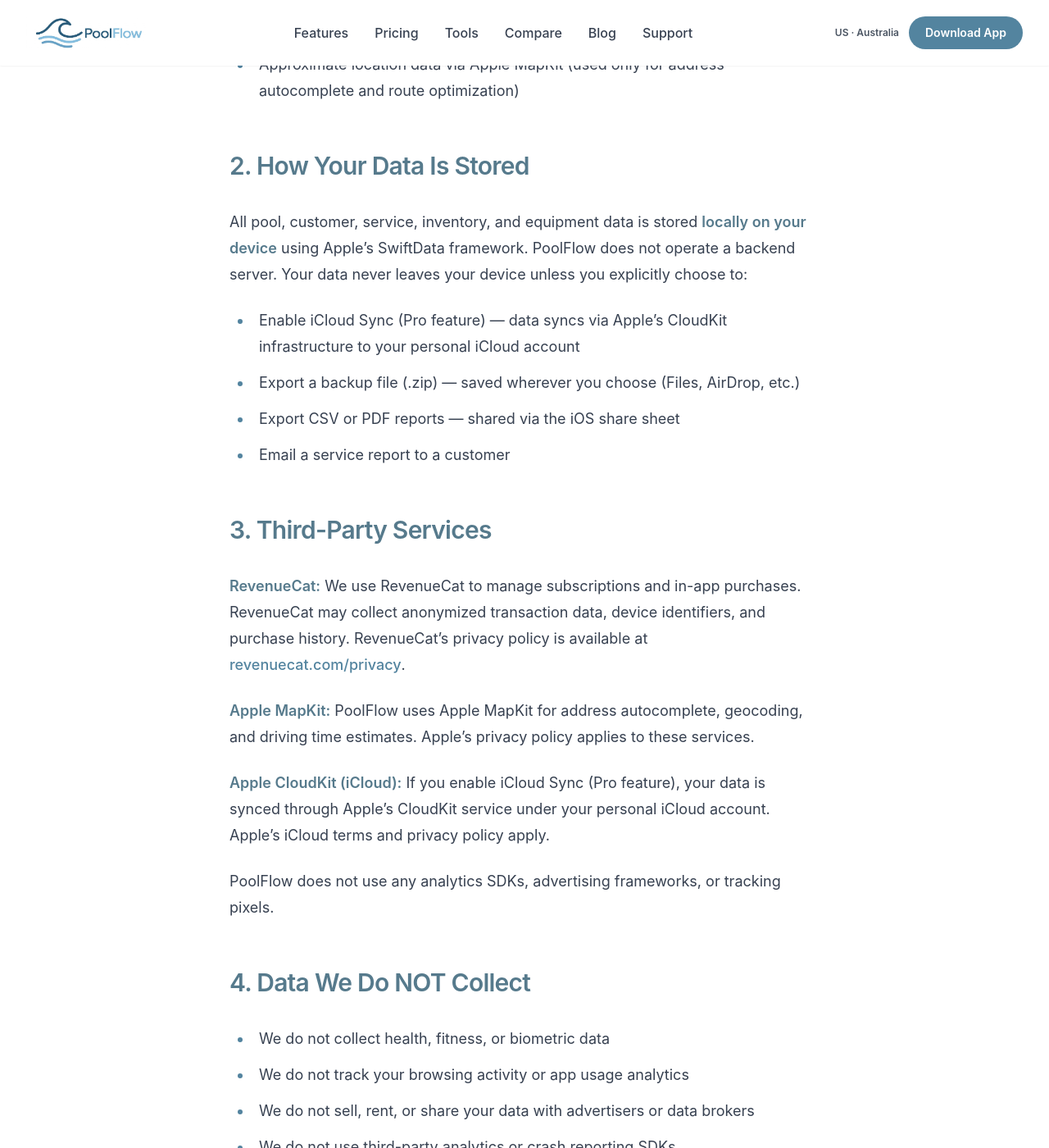
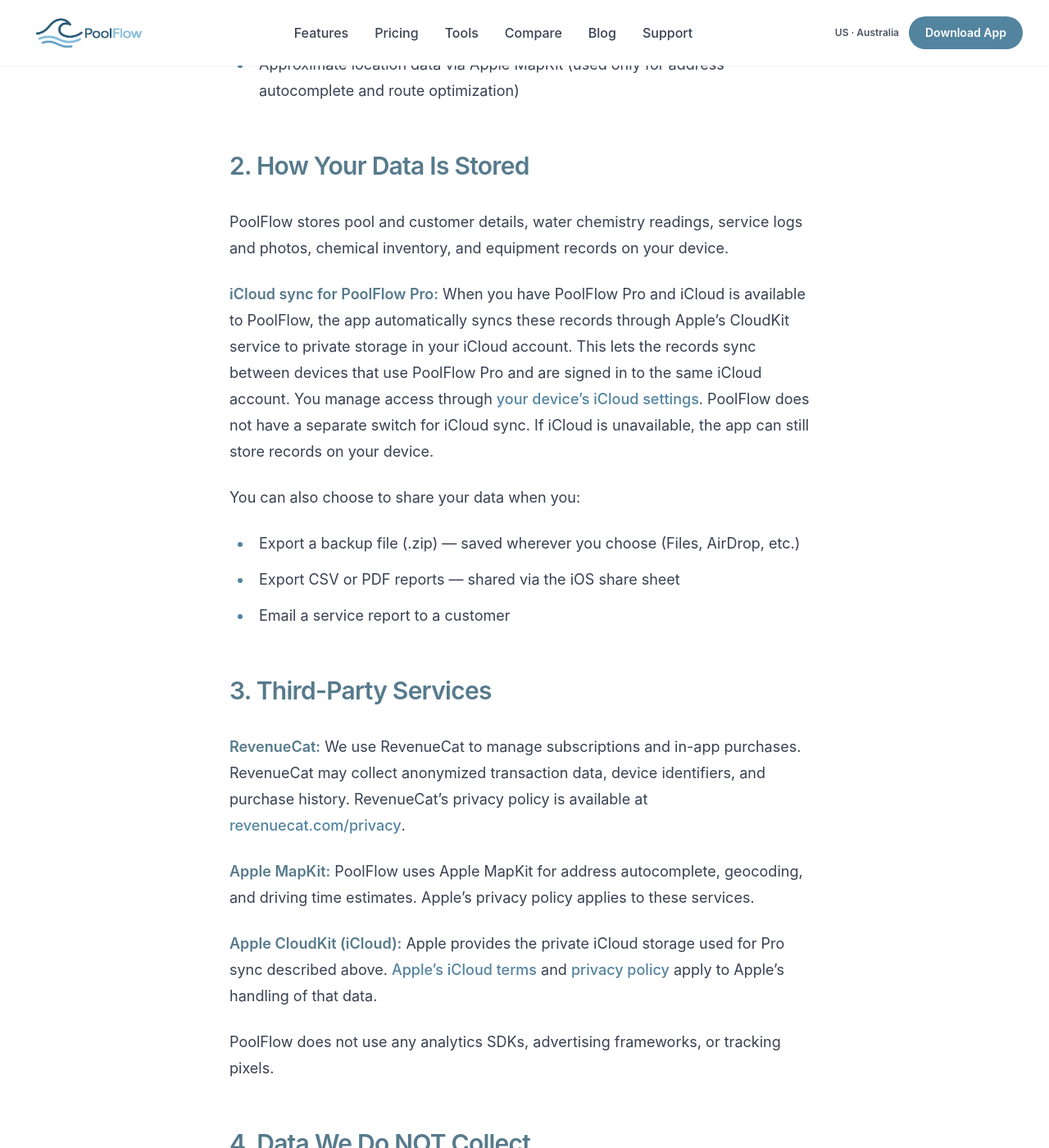
Before and after one commit to AlexHuggler/LCI_tracker, a Jekyll site: the page built from privacy-policy.md, in a window 1280 px wide and 1400 px high, scrolled down 869 px. Shown: the whole window at 82% size. Built offline with Jekyll 4.4.1, drawn with Linux system fonts in a browser that asks for light colours; some of the changed text lies outside the part shown.

Commit message:
Clarify automatic iCloud sync in PoolFlow privacy policy (#54)

```diff
--- a/privacy-policy.md
+++ b/privacy-policy.md
@@ -2,11 +2,11 @@
 layout: page
 title: "Privacy Policy"
 permalink: /privacy-policy/
-description: "PoolFlow privacy policy. Learn how your data is handled. PoolFlow stores all data locally on your device with no backend server."
+description: "Learn how PoolFlow stores data on your device and uses private iCloud sync for Pro subscribers."
 sitemap: true
 ---
 
-Effective Date: February 24, 2026 · Last Updated: February 24, 2026
+Effective Date: February 24, 2026 · Last Updated: November 8, 2026
 
 PoolFlow ("we", "our", or "the app") is developed by Huggler Holdings LLC. This Privacy Policy explains how information is collected, used, and protected when you use the PoolFlow iOS application.
 
@@ -29,9 +29,12 @@
 
 ## 2. How Your Data Is Stored
 
-All pool, customer, service, inventory, and equipment data is stored **locally on your device** using Apple's SwiftData framework. PoolFlow does not operate a backend server. Your data never leaves your device unless you explicitly choose to:
+PoolFlow stores pool and customer details, water chemistry readings, service logs and photos, chemical inventory, and equipment records on your device.
 
-- Enable iCloud Sync (Pro feature) — data syncs via Apple's CloudKit infrastructure to your personal iCloud account
+**iCloud sync for PoolFlow Pro:** When you have PoolFlow Pro and iCloud is available to PoolFlow, the app automatically syncs these records through Apple's CloudKit service to private storage in your iCloud account. This lets the records sync between devices that use PoolFlow Pro and are signed in to the same iCloud account. You manage access through [your device's iCloud settings](https://support.apple.com/en-us/118225). PoolFlow does not have a separate switch for iCloud sync. If iCloud is unavailable, the app can still store records on your device.
+
+You can also choose to share your data when you:
+
 - Export a backup file (.zip) — saved wherever you choose (Files, AirDrop, etc.)
 - Export CSV or PDF reports — shared via the iOS share sheet
 - Email a service report to a customer
@@ -42,7 +45,7 @@
 
 **Apple MapKit:** PoolFlow uses Apple MapKit for address autocomplete, geocoding, and driving time estimates. Apple's privacy policy applies to these services.
 
-**Apple CloudKit (iCloud):** If you enable iCloud Sync (Pro feature), your data is synced through Apple's CloudKit service under your personal iCloud account. Apple's iCloud terms and privacy policy apply.
+**Apple CloudKit (iCloud):** Apple provides the private iCloud storage used for Pro sync described above. [Apple's iCloud terms](https://www.apple.com/legal/internet-services/icloud/) and [privacy policy](https://www.apple.com/legal/privacy/) apply to Apple's handling of that data.
 
 PoolFlow does not use any analytics SDKs, advertising frameworks, or tracking pixels.
 
@@ -60,7 +63,7 @@
 
 ## 6. Data Retention
 
-Your data remains on your device for as long as you use the app. You may delete all data at any time via Settings > Clear All App Data. Uninstalling the app removes all locally stored data. iCloud-synced data persists in your iCloud account until you delete it.
+You can clear app data in PoolFlow under Settings > Clear All App Data. Deleting the app from a device removes its local data from that device. Deleting the app or turning off iCloud sync does not, by itself, erase records already stored in your iCloud account.
 
 ## 7. Children's Privacy
 
@@ -68,7 +71,7 @@
 
 ## 8. Your Rights
 
-Because your data is stored locally on your device, you have full control over it at all times. You can view, edit, export, or delete any data within the app. No request to us is necessary to access or remove your own data.
+You can view, edit, export, or delete your PoolFlow records within the app. You can manage PoolFlow's iCloud access in your device's iCloud settings.
 
 ## 9. Changes to This Policy
 
```
